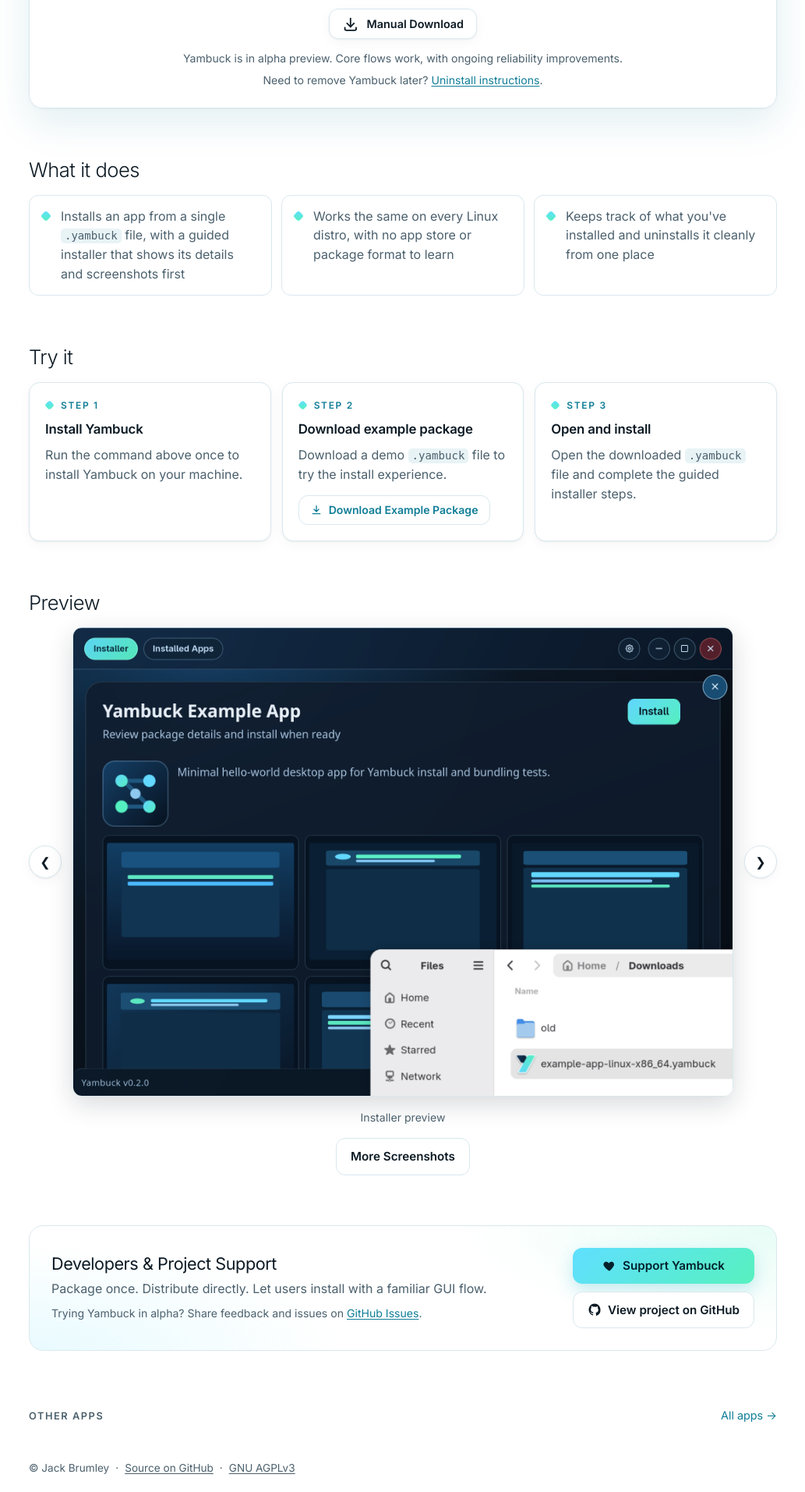
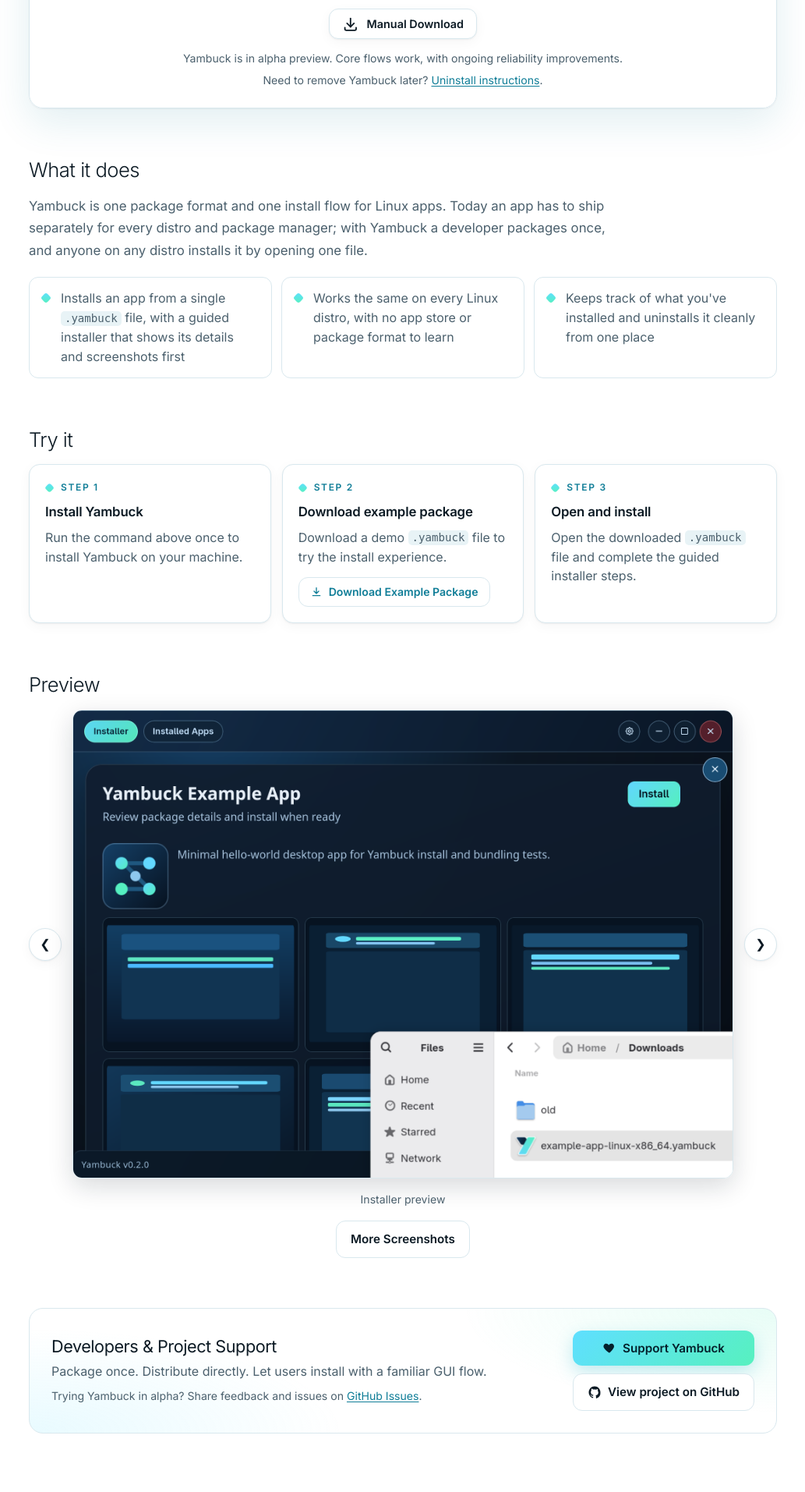
Before and after one commit to yambuck/yambuck, a Jekyll site: the page built from docs/index.html, in a window 1280 px wide. Shown: the part 640-2553 px from the top of the page at 78% size, without its empty margins (123-1156 px from the left). Built offline with Jekyll 4.4.1, drawn with Linux system fonts in a browser that asks for light colours.

Commit message:
docs(site): What it does paragraph (site-only update)
Brings the install page from dev to main; installers and app code stay on dev for the next release.

```diff
--- a/docs/index.html
+++ b/docs/index.html
@@ -52,6 +52,7 @@
 
   <section class="section features" aria-labelledby="features-title">
     <h2 id="features-title">What it does</h2>
+    <p class="features-lead">Yambuck is one package format and one install flow for Linux apps. Today an app has to ship separately for every distro and package manager; with Yambuck a developer packages once, and anyone on any distro installs it by opening one file.</p>
     <ul>
       <li>Installs an app from a single <code>.yambuck</code> file, with a guided installer that shows its details and screenshots first</li>
       <li>Works the same on every Linux distro, with no app store or package format to learn</li>
--- a/docs/styles.css
+++ b/docs/styles.css
@@ -453,6 +453,16 @@
 }
 
 /* What it does (same as the Rusty G6 and SomeDrive pages) */
+
+/* "What it does": one paragraph (what it is, what it does, why it exists),
+   then the cards (App Standard, Install Page). */
+.features .features-lead {
+  max-width: 72ch;
+  margin: 0 0 20px;
+  color: var(--muted);
+  font-size: 1.05rem;
+  line-height: 1.7;
+}
 
 .features ul {
   margin: 0;
```
